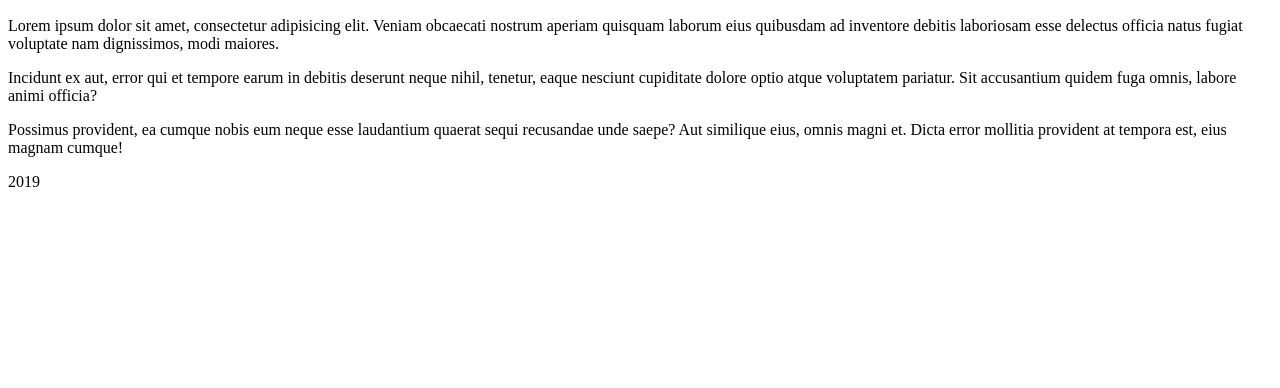
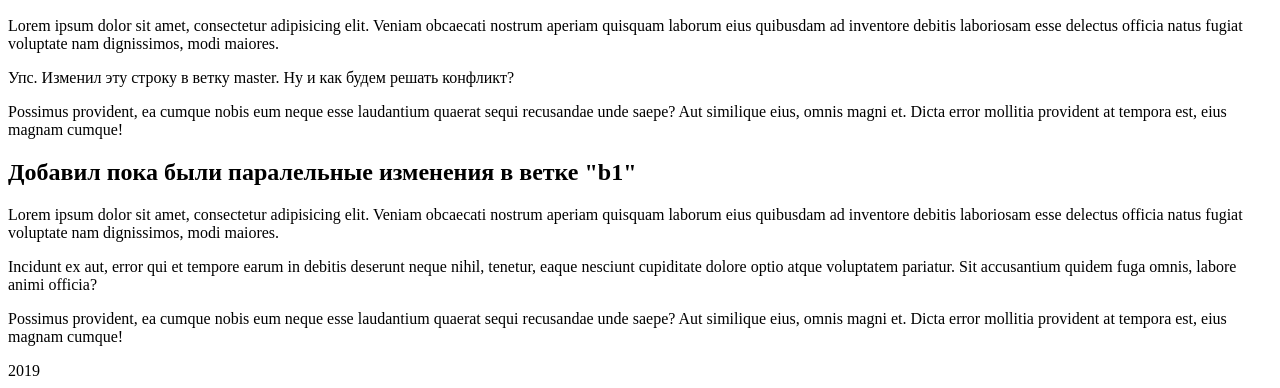
Before and after one commit to SMRostik/GitForTest, a plain HTML site: page index.html in a window 1280 px wide. Shown: the part 606-994 px from the top of the page. Before the commit the page ends 805 px from the top, so only its background shows below. Drawn offline with Linux system fonts and the light colour scheme.

Commit message:
Несколько изменений. Данное изменение затрагивает строку которая была точно изменена в другой ветке

```diff
--- a/index.html
+++ b/index.html
@@ -46,6 +46,16 @@
 				</header>
 				<div class="article__body">
 					<p>Lorem ipsum dolor sit amet, consectetur adipisicing elit. Veniam obcaecati nostrum aperiam quisquam laborum eius quibusdam ad inventore debitis laboriosam esse delectus officia natus fugiat voluptate nam dignissimos, modi maiores.</p>
+					<p>Упс. Изменил эту строку в ветку master. Ну и как будем решать конфликт?</p>
+					<p>Possimus provident, ea cumque nobis eum neque esse laudantium quaerat sequi recusandae unde saepe? Aut similique eius, omnis magni et. Dicta error mollitia provident at tempora est, eius magnam cumque!</p>
+				</div>
+			</article>
+			<article class="article">
+				<header class="article__heading-block">
+					<h2 class="article__heading-text">Добавил пока были паралельные изменения в ветке "b1"</h2>
+				</header>
+				<div class="article__body">
+					<p>Lorem ipsum dolor sit amet, consectetur adipisicing elit. Veniam obcaecati nostrum aperiam quisquam laborum eius quibusdam ad inventore debitis laboriosam esse delectus officia natus fugiat voluptate nam dignissimos, modi maiores.</p>
 					<p>Incidunt ex aut, error qui et tempore earum in debitis deserunt neque nihil, tenetur, eaque nesciunt cupiditate dolore optio atque voluptatem pariatur. Sit accusantium quidem fuga omnis, labore animi officia?</p>
 					<p>Possimus provident, ea cumque nobis eum neque esse laudantium quaerat sequi recusandae unde saepe? Aut similique eius, omnis magni et. Dicta error mollitia provident at tempora est, eius magnam cumque!</p>
 				</div>
```
